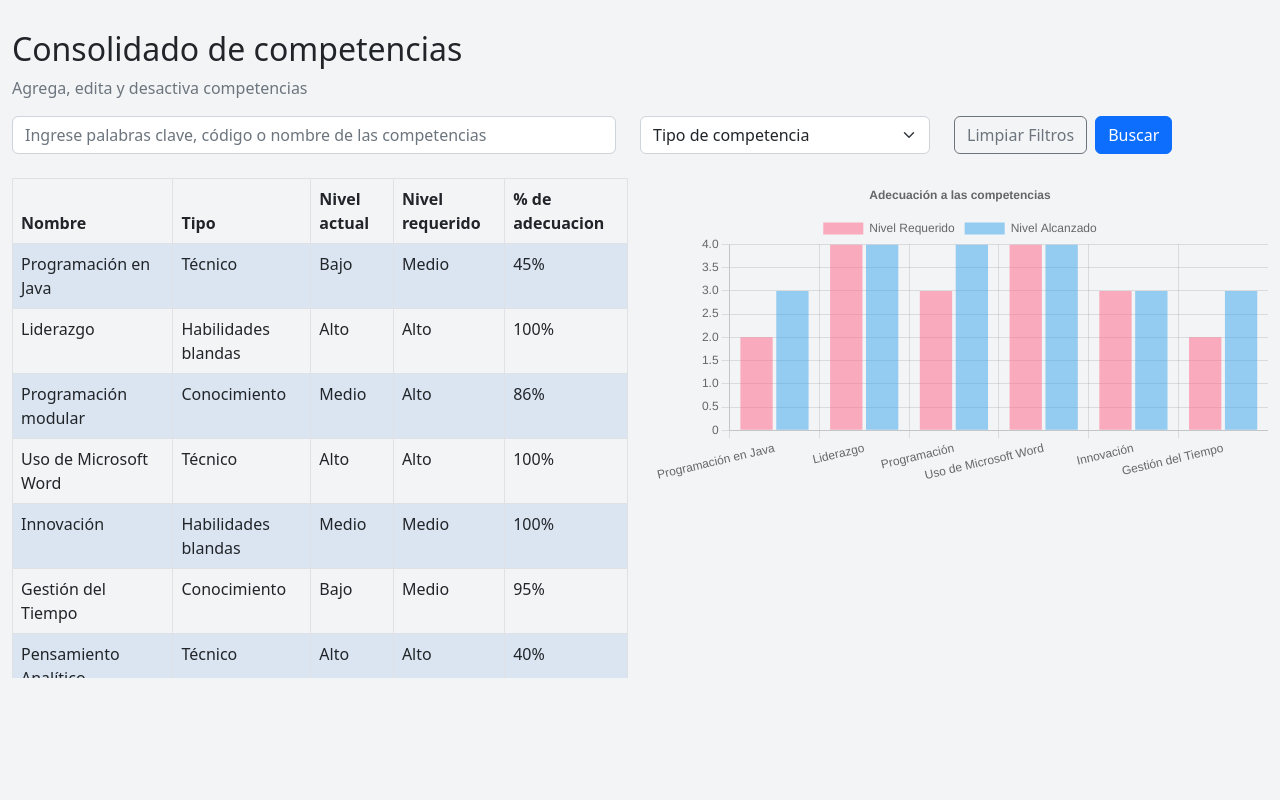
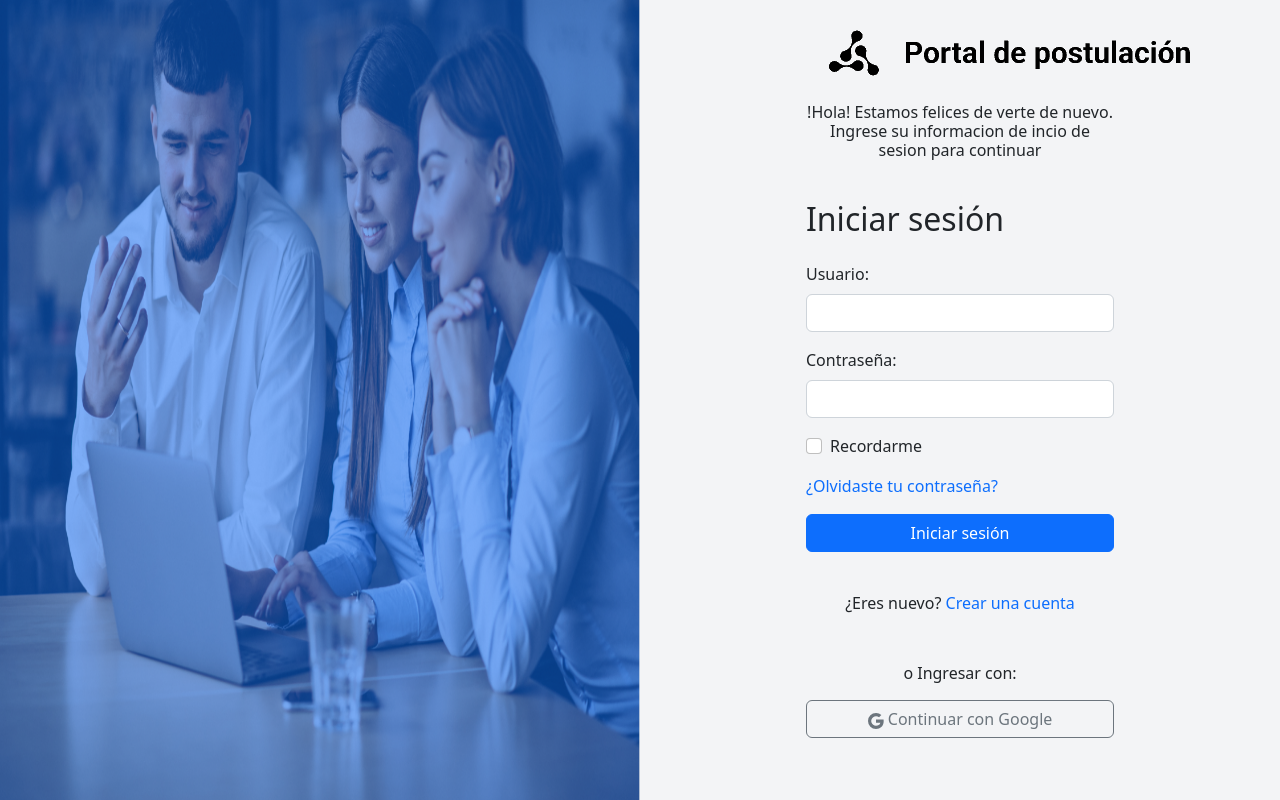
Before and after one commit to DP2softback/sigcc-front, a React (Vite) app in the folder dp2-frontend/: page / in a window 1280 px wide. Built offline with nearby package versions, Linux system fonts and the light colour scheme.

Commit message:
App actualizado

```diff
--- a/dp2-frontend/src/App.tsx
+++ b/dp2-frontend/src/App.tsx
@@ -3,12 +3,6 @@ import { useRoutes } from 'react-router-dom';
 import { AuthProvider } from '@contexts/JWTAuthContext';
 import routes from '@config/router';
 import Authenticated from '@components/Authenticated';
-import PieChart from '@features/Modulo2/Components/VisualizaciónBrechasTrabajadorRRHH/ConsolidadoCompetencias';
-import CompetenciasListar from '@features/Modulo2/Components/GestionDeCompetencias/Read';
-import Login from '@components/Login/Login';
-import GestionCompetencia from '@features/Modulo2/Components/VisualizaciónBrechasTrabajadorRRHH/GestionCompetencias';
-import DetalleCompetenciasArea from '@features/Modulo2/Components/VisualizaciónBrechasTrabajadorRRHH/DetalleCompetenciasArea';
-import Read from '@features/Modulo2/Components/VisualizacionBrechasEmpleado/Read';
 
 const App = () => {
 
@@ -16,25 +10,11 @@ const App = () => {
 
   return (
     <>
-      {
-        /*
-
       <AuthProvider>
         <Authenticated>
           { content }
         </Authenticated>
       </AuthProvider>
-      */
-      }
-
-      {
-        //<PieChart></PieChart>
-        //<CompetenciasListar></CompetenciasListar>
-        //<GestionCompetencia></GestionCompetencia>
-        //<DetalleCompetenciasArea></DetalleCompetenciasArea>
-        <Read></Read>
-      }
-
     </>
   )
 }
```
